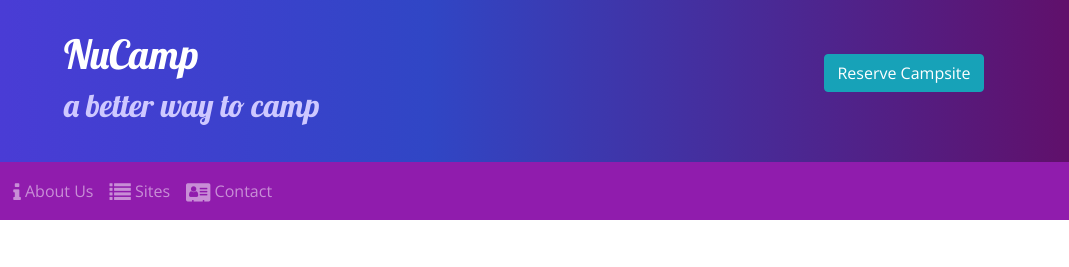
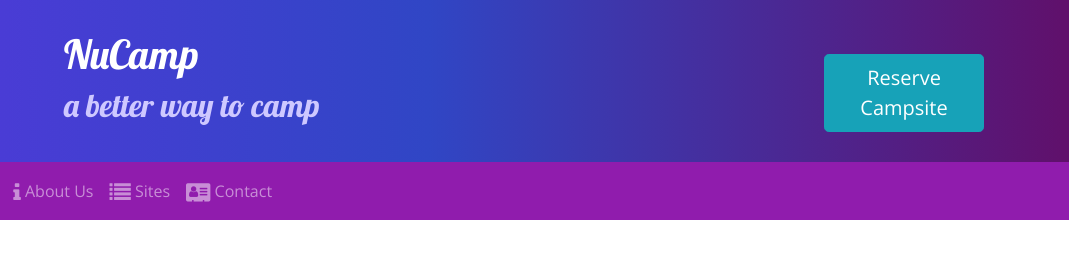
Before and after one commit to howardrohrig/nucamp-bootstrap, a website: page index.html in a window 1280 px wide. Shown: the top 267 px of the page, 211-1280 px from the left. Drawn offline with nearby package versions, Linux system fonts and the light colour scheme.

Commit message:
Tooltips

```diff
--- a/index.html
+++ b/index.html
@@ -32,7 +32,7 @@
                     <h2>a better way to camp</h2>
                 </div>
                 <div class="col-md-4 col-xl-2 mt-4 text-center">
-                    <a href="#reserveForm"><button type="select" class="btn btn-info">Reserve Campsite</button>
+                    <a href="#reserveForm"><button type="select" class="btn btn-lg btn-info" data-toggle="tooltip" data-placement="bottom" data-html="true" title="Or call us at <br /><strong>1-206-555-1234</strong>">Reserve Campsite</button>
                     </a>
                 </div>
             </div>
@@ -189,6 +189,12 @@
     <script src="node_modules/popper.js/dist/umd/popper.min.js"></script>
     <script src="node_modules/bootstrap/dist/js/bootstrap.min.js"></script>
 
+    <script>
+        $(function () {
+            $('[data-toggle="tooltip"').tooltip()
+        })
+    </script>
+
 </body>
 
 </html>
```
